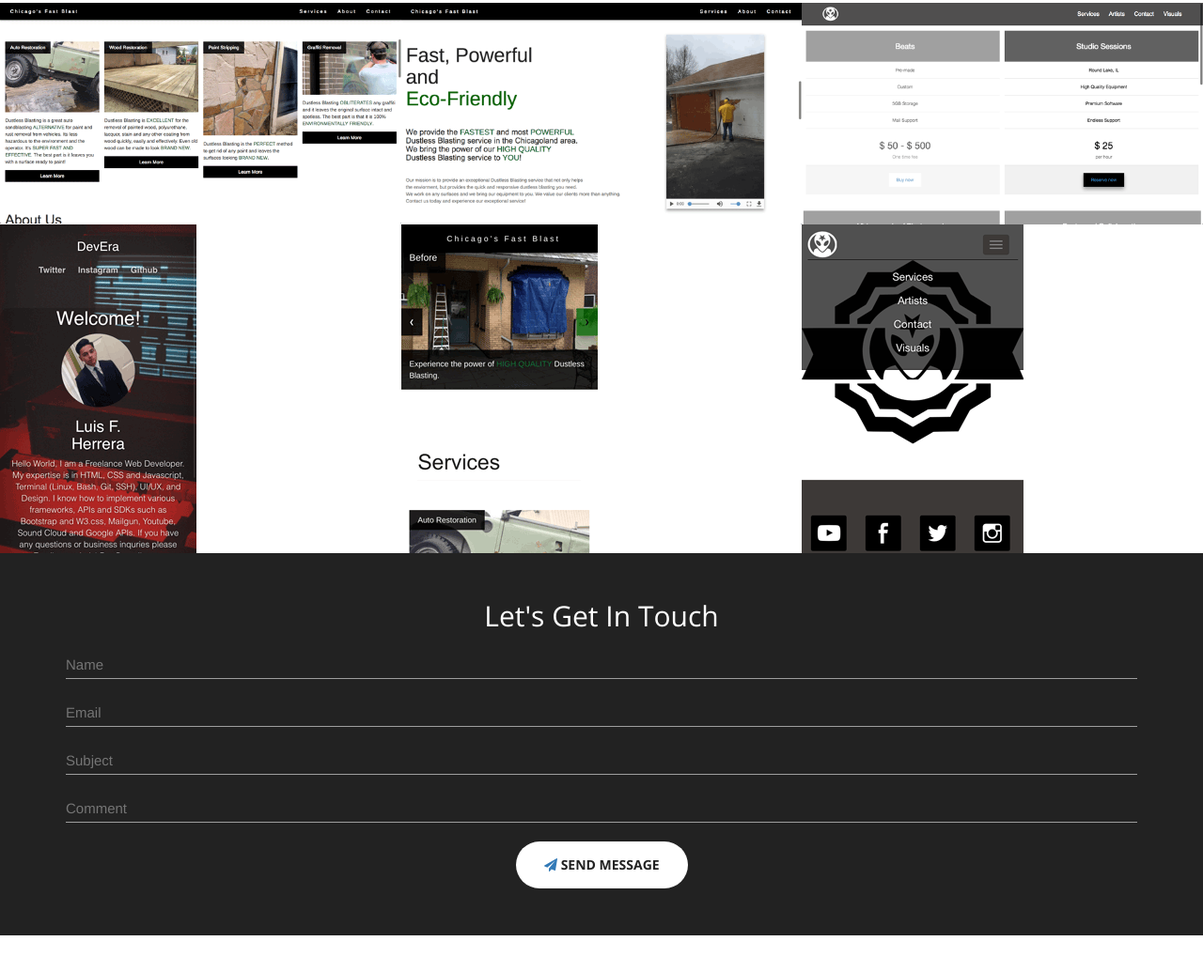
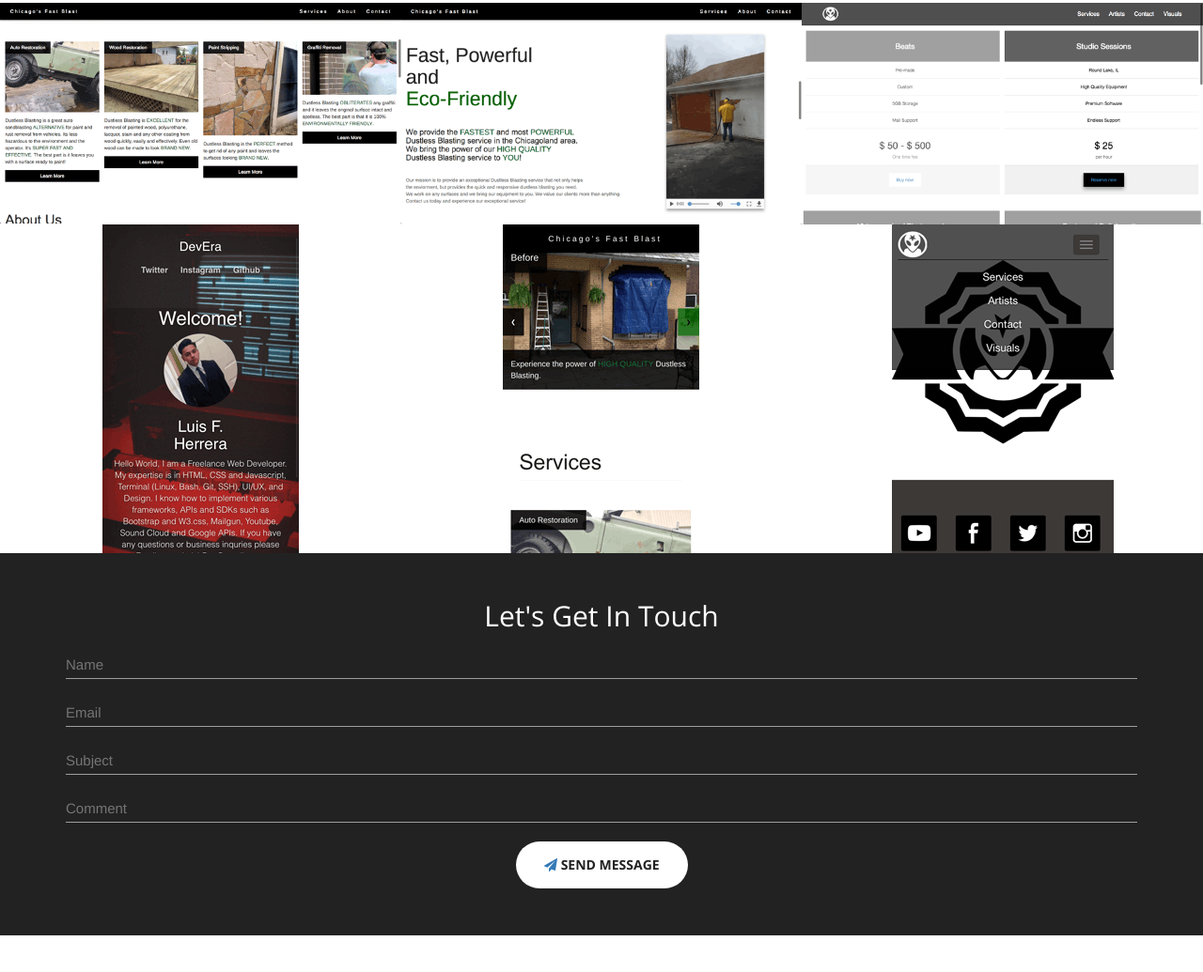
Before and after one commit to LuishXY/DevEraXY.github.io, a website: page index.html in a window 1280 px wide. Shown: the part 1719-2754 px from the top of the page at 94% size. Drawn offline with nearby package versions, Linux system fonts and the light colour scheme.

Commit message:
Update index.html

```diff
--- a/index.html
+++ b/index.html
@@ -111,7 +111,9 @@
     .navbar-default .navbar-header .navbar-brand:focus, .navbar-default .navbar-header .navbar-brand:hover {
     color: rgb(8, 8, 8);
     }
-
+img{
+    margin:auto;
+        }
     </style>
 
 </head>
```
